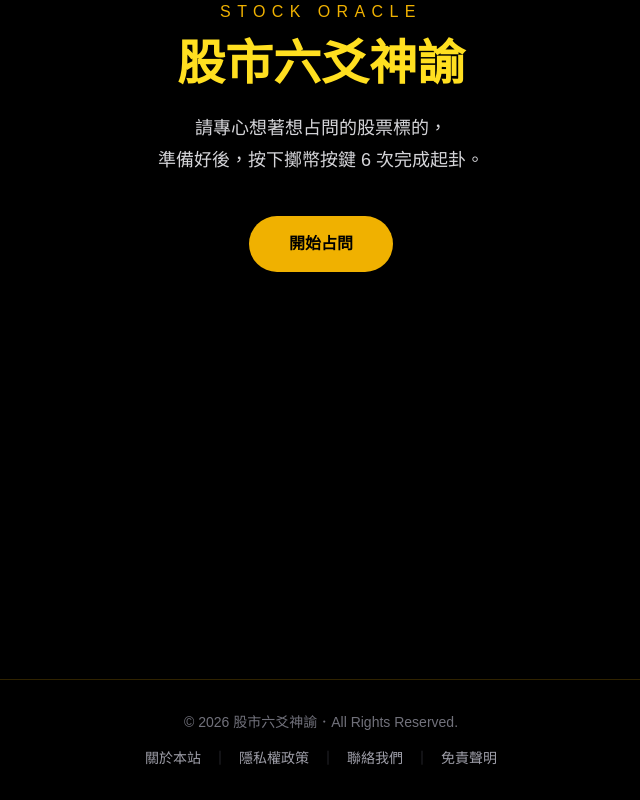
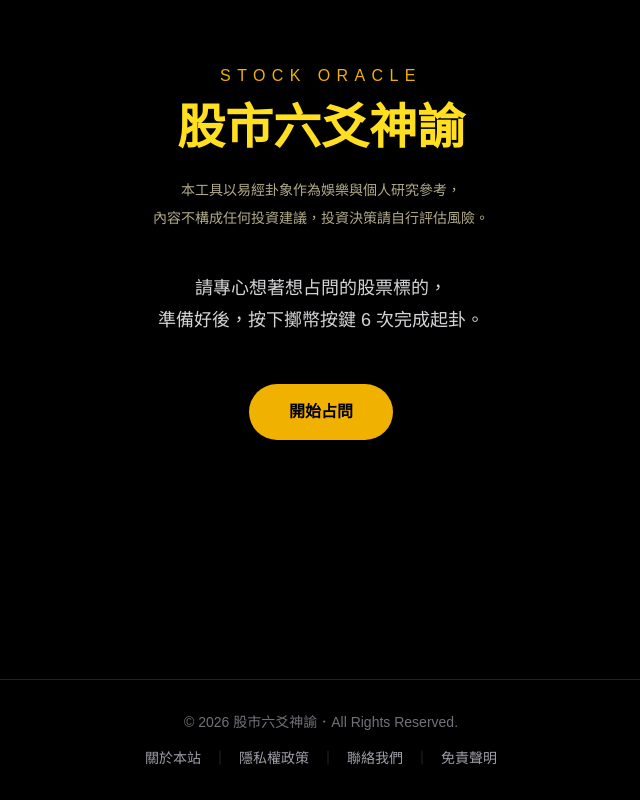
Before and after one commit to littlerice1213-prog/stock-oracle, a Next.js app: page / in a window 1280 px wide. Shown: the whole page, without its empty margins (319-959 px from the left). Built offline with nearby package versions, Linux system fonts and the light colour scheme.

Commit message:
update homepage disclaimer

```diff
--- a/app/page.tsx
+++ b/app/page.tsx
@@ -669,7 +669,7 @@ export default function Home() {
 
   if (stage === "home") {
     return (
-      <main className="flex min-h-screen flex-col items-center justify-center bg-black px-6 text-center text-white">
+      <main className="flex min-h-screen flex-col items-center justify-center bg-black px-6 pt-16 text-center text-white">
         <p className="mb-4 tracking-[0.4em] text-yellow-500">
           STOCK ORACLE
         </p>
@@ -678,11 +678,18 @@ export default function Home() {
   股市六爻神諭
 </h1>
 
-        <p className="mb-10 max-w-md text-lg leading-8 text-zinc-300">
+<p className="mb-10 max-w-xl text-sm leading-7 text-amber-100/70">
+  本工具以易經卦象作為娛樂與個人研究參考，
+  <br />
+  內容不構成任何投資建議，投資決策請自行評估風險。
+</p>
+
+<p className="mb-12 max-w-md text-lg leading-8 text-zinc-300">
   請專心想著想占問的股票標的，
   <br />
   準備好後，按下擲幣按鍵 6 次完成起卦。
 </p>
+
 
         <button
           onClick={() => setStage("divination")}
```
Lines whose indentation alone changed are shown as unchanged.
